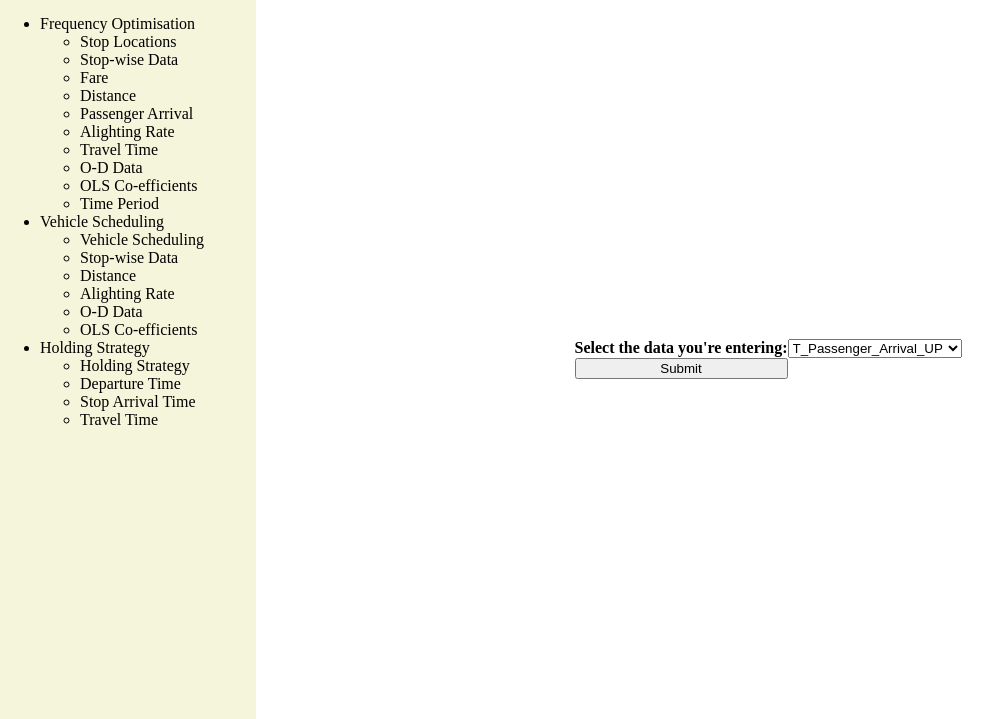
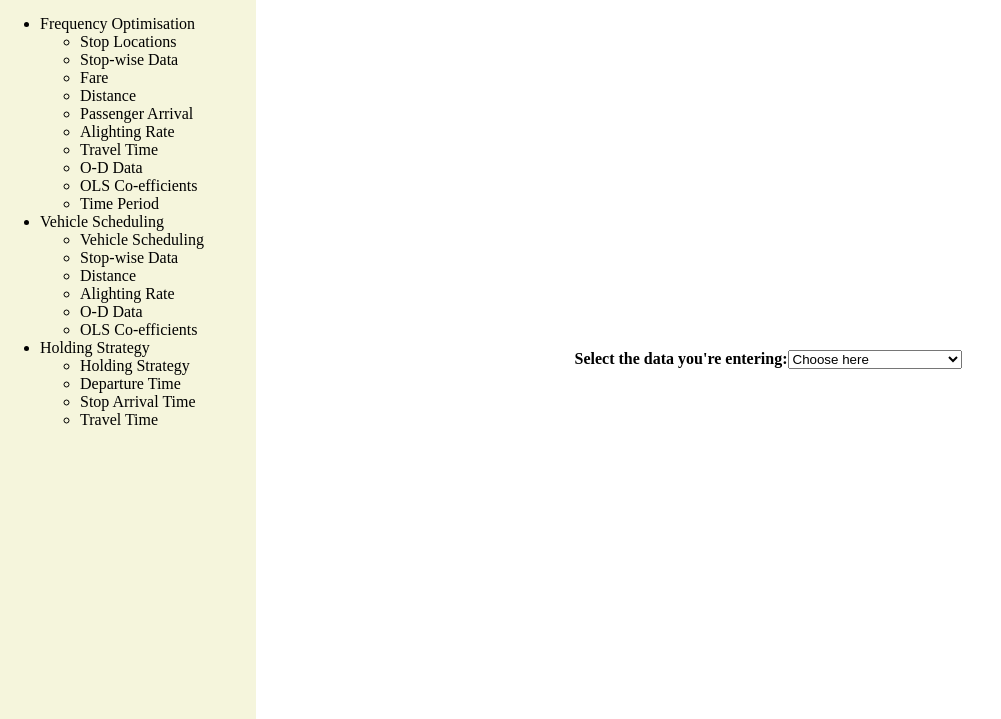
Before and after one commit to abhishekk962/pubbs, a Flask app: template templates/only_table.html in a window 1280 px wide. Shown: the part 81-800 px from the top of the page, without its empty margins (0-1001 px from the left). Run offline with Flask 3, Linux system fonts and the light colour scheme; the template is opened without the code that fills it, so the values that code supplies are empty.

Commit message:
improved select table

```diff
--- a/templates/only_table.html
+++ b/templates/only_table.html
@@ -4,7 +4,8 @@
     <form action="{{url_for('table_selected')}}" method="POST">
       <div>
         <label for="db_table"><b>Select the data you're entering:</b></label>
-        <select id="db_table" name="db_table">
+        <select id="db_table" name="db_table" onchange="this.form.submit();">
+          <option value="" selected="selected" hidden="hidden">Choose here</option>
           <option>T_Passenger_Arrival_UP</option>
           <option>T_Passenger_Arrival_DN</option>
           <option>T_Fare_UP</option>
@@ -16,7 +17,6 @@
           <option>OD_DN_{{n}}</option>
           {% endfor %}
         </select>
-        <button type="submit" value="submit">Submit</button>
       </div>
     </form>
     {% if selected_table %}
```
